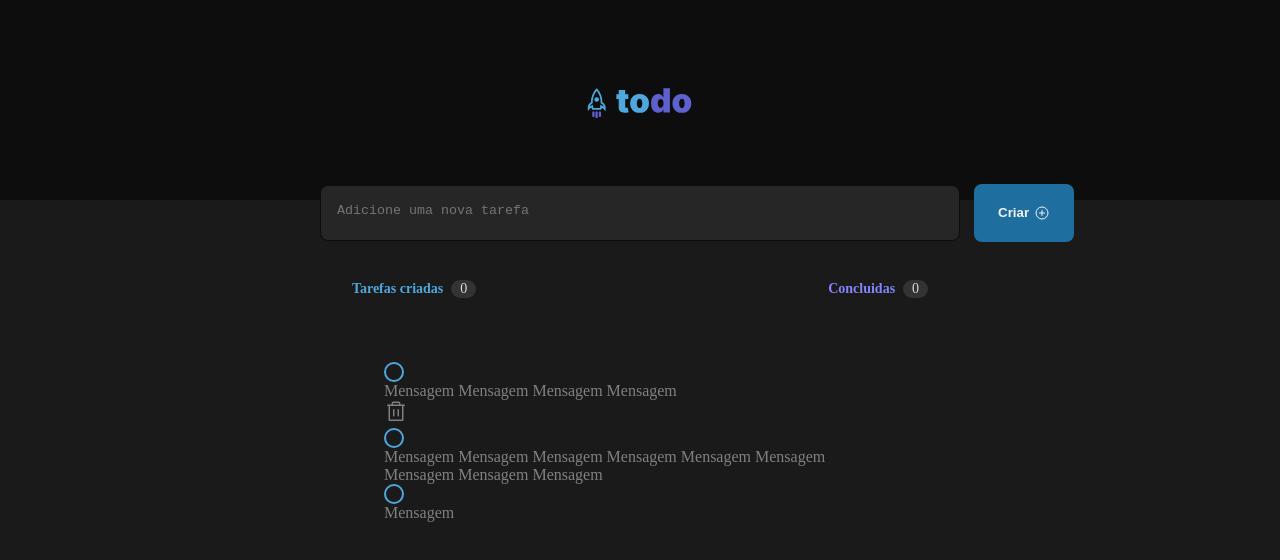
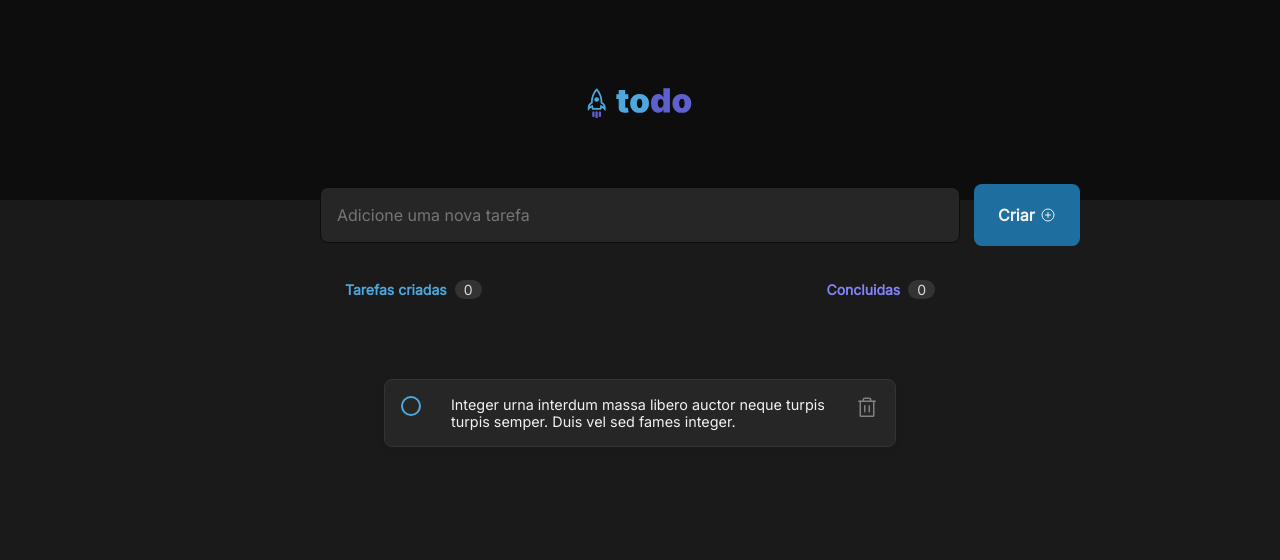
Before and after one commit to CaioMVargas/to-do-list, a React (Vite) app: page / in a window 1280 px wide. Shown: the top 560 px of the page. Built offline with nearby package versions, Linux system fonts and the light colour scheme.

Commit message:
Contador de Tarefas

```diff
--- a/index.html
+++ b/index.html
@@ -2,8 +2,14 @@
 <html lang="pt-br">
   <head>
     <meta charset="UTF-8" />
+    <link rel="preconnect" href="https://fonts.googleapis.com">
+    <link rel="preconnect" href="https://fonts.gstatic.com" crossorigin>
     <link rel="icon" type="image/svg+xml" href="./assets/Logo.svg" />
     <meta name="viewport" content="width=device-width, initial-scale=1.0" />
+
+<link href="https://fonts.googleapis.com/css2?family=Inter&family=Montserrat:wght@400;500;600;700&display=swap" rel="stylesheet">
+
+
     <title>To-Do-List</title>
   </head>
   <body>
--- a/src/App.jsx
+++ b/src/App.jsx
@@ -1,7 +1,6 @@
-import styles from "./App.module.css";
 import { Header } from "./components/Header";
 import { NewTask } from "./components/NewTask";
-import { Tasks } from "./components/Tasks";
+
 
 import "./global.css";
 
@@ -11,7 +10,6 @@ export function App() {
       <div>
         <Header/>
         <NewTask/>
-        <Tasks/>
       </div>
     </>
   );
--- a/src/components/NewTask.jsx
+++ b/src/components/NewTask.jsx
@@ -1,9 +1,14 @@
 import {PlusCircle} from "phosphor-react";
 import styles from "./NewTask.module.css";
+import { Task } from "./Tasks";
+import { TaskCounter } from "./TaskCounter";
 
 
 export function NewTask() {
+
+
   return (
+    <>
     <div className={styles.container}>
       <form className={styles.form}>
         <textarea
@@ -16,5 +21,10 @@ export function NewTask() {
         </footer>
       </form>
     </div>
+    <div>
+      <TaskCounter/>
+      <Task/>
+    </div>
+    </>
   );
 }
--- a/src/components/Tasks.module.css
+++ b/src/components/Task.module.css
@@ -1,9 +1,3 @@
-.container{
-    display: flex;
-    justify-content: space-evenly;
-    margin-top: 5rem;
-}
-
 .list{
     display: flex;
     flex-direction: column;
@@ -11,31 +5,6 @@
     align-items: flex-start;
     gap: 0.5rem;
     padding: 4rem 30%;
-}
-
-.countNumber{
-    display: flex;
-    align-items: center;
-    justify-content: center;
-    gap: 0.5rem;
-}
-
-.container span{
-    font-size: 0.875rem;
-    color: var(--gray-200);
-    border-radius: 0.6rem;
-    background: var(--gray-400);
-    padding: 1px 9px;
-}
-
-.tasksCreated{
-    font-size: 0.875rem;
-    color: var(--blue);
-}
-
-.completedTasks{
-    font-size: 0.875rem;
-    color: var(--purple);
 }
 
 .checkbox {
@@ -47,6 +16,7 @@
     display: flex;
     align-items: center;
     cursor: pointer;
+    font-size: 0.9rem;
   }
 
 .checkbox button{
@@ -81,7 +51,7 @@ input[type="checkbox"]:before {
     height: 1rem;
     margin-right: 8px;
     background-color: transparent;
-    transition: all 0.2s ease;
+    transition: all 0.4s ease;
   }
 input[type="checkbox"]:hover:before {
     border-color: transparent;
@@ -130,3 +100,18 @@ input[type="checkbox"]:checked:after {
     transform: translateY(-50%);
     left: 0;
   }
+
+.task{
+  display: flex;
+  padding: 1rem;
+  align-items: flex-start;
+  gap: 0.875rem;
+  align-self: stretch;
+  margin-top: 1rem;
+
+  color: var(--gray-100);
+  border-radius: 0.5rem;
+  border: 1px solid var(--gray-400);
+  background: var(--gray-500);
+  box-shadow: 0px 2px 8px 0px rgba(0, 0, 0, 0.06);
+}
--- /dev/null
+++ b/src/components/TaskCounter.jsx
@@ -0,0 +1,20 @@
+
+import styles from "./TasksCounter.module.css";
+
+export function TaskCounter() {
+
+  return (
+    <>
+      <header className={styles.container}>
+        <div className={styles.countNumber}>
+          <strong className={styles.tasksCreated}>Tarefas criadas</strong>
+          <span>0</span>
+        </div>
+        <div className={styles.countNumber}>
+          <strong className={styles.completedTasks}>Concluidas</strong>
+          <span>0</span>
+        </div>
+      </header>
+    </>
+  );
+}
--- a/src/components/Tasks.jsx
+++ b/src/components/Tasks.jsx
@@ -1,43 +1,23 @@
+import styles from "./Task.module.css";
 import { Trash } from "phosphor-react";
-import styles from "./Tasks.module.css";
 
-export function Tasks() {
-  return (
-    <>
-      <header className={styles.container}>
-        <div className={styles.countNumber}>
-          <strong className={styles.tasksCreated}>Tarefas criadas</strong>
-          <span>0</span>
-        </div>
-        <div className={styles.countNumber}>
-          <strong className={styles.completedTasks}>Concluidas</strong>
-          <span>0</span>
-        </div>
-      </header>
-      <footer className={styles.list}>
+export function Task() {
+    return(
+        <form className={styles.list}>
         <div className={styles.checkbox}>
-          <div>
+          <div className={styles.task}>
             <input type="checkbox" name="checkbox1" id="checkbox1" />
             <label htmlFor="checkbox1">
-              Mensagem Mensagem Mensagem Mensagem
+              Integer urna interdum massa libero auctor neque turpis turpis
+              semper. Duis vel sed fames integer.
             </label>
-            <button title="Deletar comentário">
-            <Trash size={24}/>
-            </button>
-          </div>
-          <div>
-            <input type="checkbox" name="checkbox2" id="checkbox2" />
-            <label htmlFor="checkbox2">
-              Mensagem Mensagem Mensagem Mensagem Mensagem Mensagem Mensagem
-              Mensagem Mensagem
-            </label>
-          </div>
-          <div>
-            <input type="checkbox" name="checkbox3" id="checkbox3" />
-            <label htmlFor="checkbox3">Mensagem</label>
+            <footer>
+              <button title="Deletar comentário">
+                <Trash size={24} />
+              </button>
+            </footer>
           </div>
         </div>
-      </footer>
-    </>
-  );
+      </form>
+    )
 }
--- /dev/null
+++ b/src/components/TasksCounter.module.css
@@ -0,0 +1,30 @@
+.container{
+    display: flex;
+    justify-content: space-evenly;
+    margin-top: 5rem;
+}
+
+.countNumber{
+    display: flex;
+    align-items: center;
+    justify-content: center;
+    gap: 0.5rem;
+}
+
+.container span{
+    font-size: 0.875rem;
+    color: var(--gray-200);
+    border-radius: 0.6rem;
+    background: var(--gray-400);
+    padding: 1px 9px;
+}
+
+.tasksCreated{
+    font-size: 0.875rem;
+    color: var(--blue);
+}
+
+.completedTasks{
+    font-size: 0.875rem;
+    color: var(--purple);
+}
--- a/src/global.css
+++ b/src/global.css
@@ -26,3 +26,9 @@ body{
     background: var(--gray-600);
     color: var(--gray-300);
 }
+
+body, input, textarea, button{
+    font-family: 'Inter', sans-serif;
+    font-weight: 400;
+    font-size: 1rem;
+}
```
Also changed, not shown: src/App.module.css (deleted).
